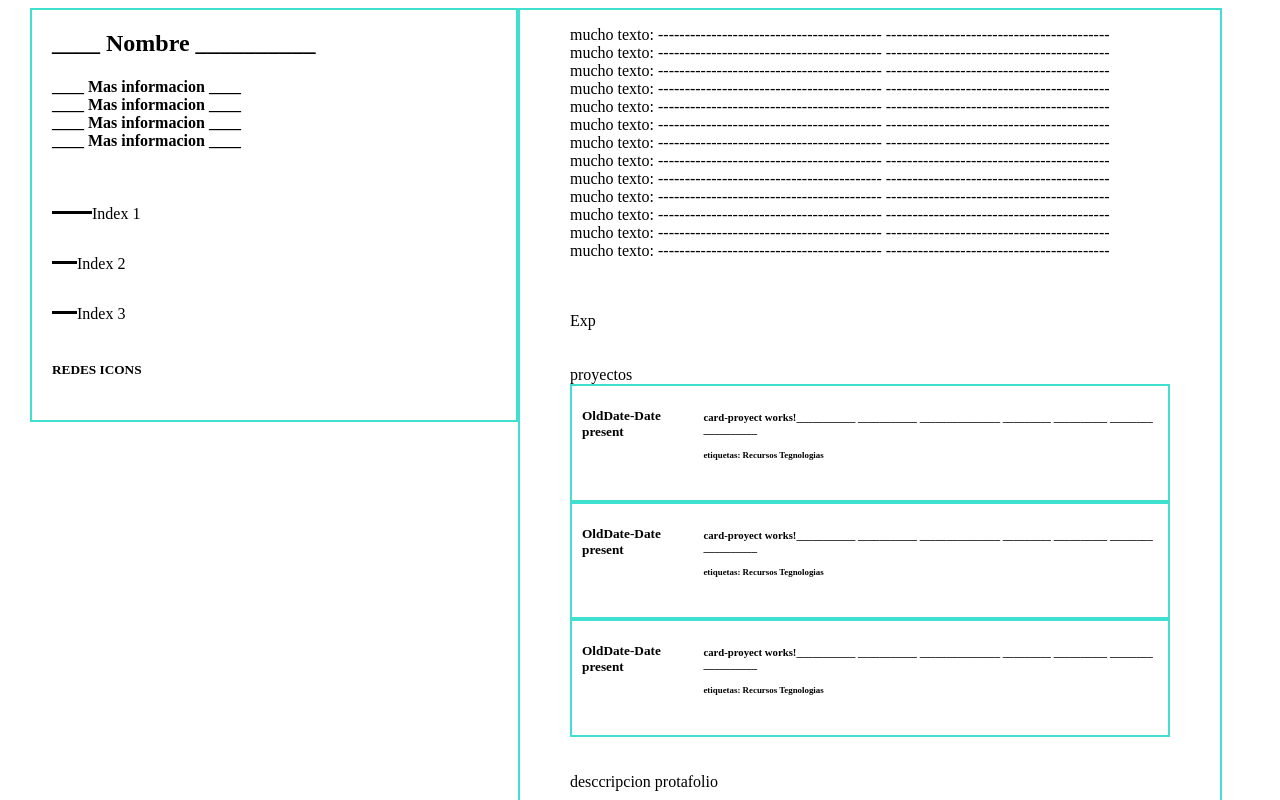
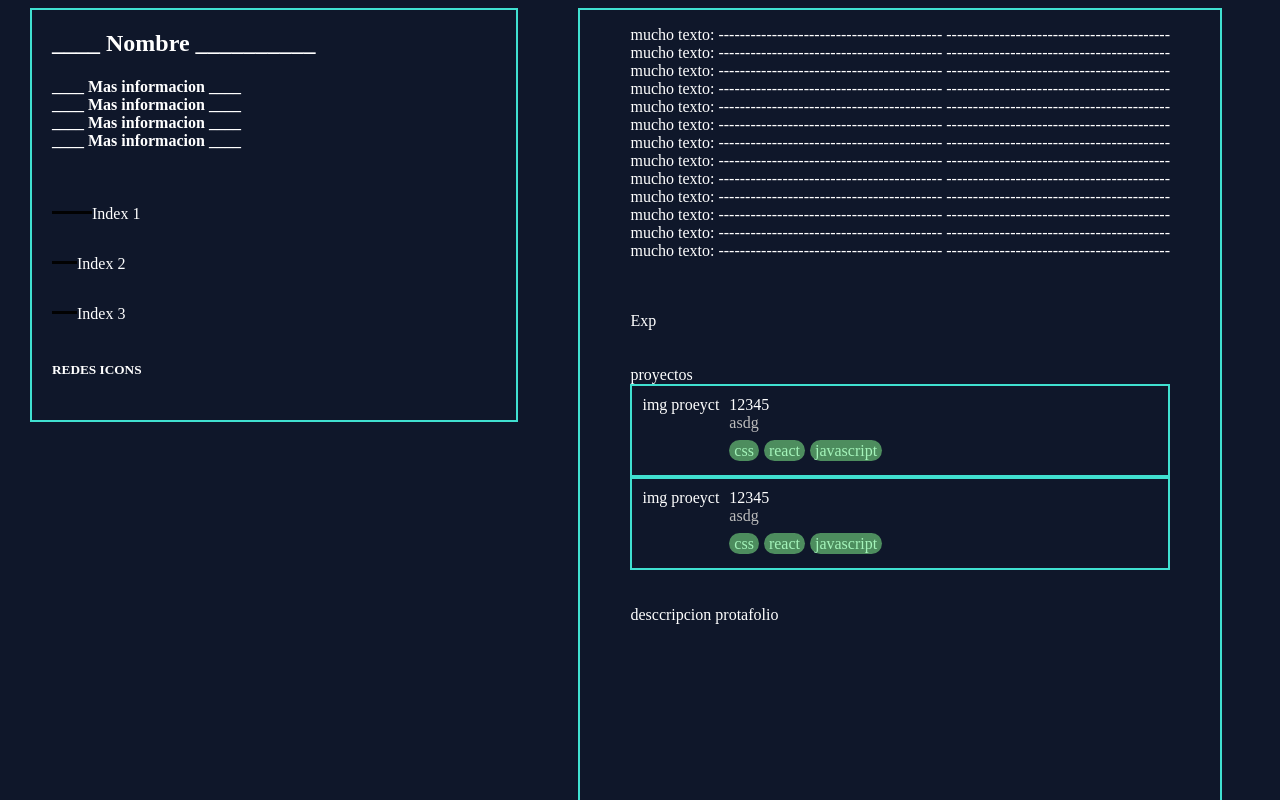
Before and after one commit to NessDisk/Portafolio, an Angular app in the folder Portafolio/: page / in a window 1280 px wide. Shown: the top 800 px of the page. Built offline with nearby package versions, Linux system fonts and the light colour scheme.

Commit message:
cars funtions

```diff
--- a/Portafolio/src/app/app.module.ts
+++ b/Portafolio/src/app/app.module.ts
@@ -13,6 +13,7 @@ import { FormsModule } from '@angular/forms';
 import { DataService } from './../service/data.service';
 import { IndexComponent } from './index/index.component';
 import { CardProyectComponent } from './card-proyect/card-proyect.component';
+import { TagComponent } from './tag/tag.component';
 
 @NgModule({
   declarations: [
@@ -23,7 +24,8 @@ import { CardProyectComponent } from './card-proyect/card-proyect.component';
     AngularComponent,
     UnityComponent,
     IndexComponent,
-    CardProyectComponent
+    CardProyectComponent,
+    TagComponent
   ],
   imports: [
     BrowserModule,
--- a/Portafolio/src/app/card-proyect/card-proyect.component.css
+++ b/Portafolio/src/app/card-proyect/card-proyect.component.css
@@ -4,9 +4,11 @@
     border: 2px solid turquoise;
     display: flex;
     flex-direction: row;
+    color: #ffffff;
 }
 
 .date_Tittle{
+    margin-top: 10px;
     margin-left: 10px;
     margin-right: 10px;
     display: flex;
@@ -14,8 +16,25 @@
 }
 .InfoCard{
     /* margin-left: 10px; */
+    margin-top: 10px;
     margin-right: 10px;
     display: flex;
     flex-direction:  column;
+    padding-bottom: 15px;
     /* width: 400px; */
 }
+
+.InfoCard_tittle{
+    color: white;
+}
+
+.InfoCard_Sumary{
+    color: rgb(188, 188, 188);
+}
+
+.InfoCard_tag{
+
+    display: flex;
+    flex-direction: row;
+    margin-top: 10px;
+}
--- a/Portafolio/src/app/card-proyect/card-proyect.component.html
+++ b/Portafolio/src/app/card-proyect/card-proyect.component.html
@@ -1,10 +1,10 @@
 <div class="continaer">
     <div class="cardProyect" >
-        <h5 class="date_Tittle">OldDate-Date present</h5>
-        <h6 class="InfoCard">card-proyect works!___________ ___________ _______________ _________ __________ ________ __________ <br>
-            <h5>etiquetas: Recursos Tegnologias</h5>
-
-        </h6>
+        <div class="date_Tittle">img proeyct</div>
+        <div class="InfoCard"> <div class="InfoCard_tittle">{{tittle}} </div > <div class="InfoCard_Sumary"> {{sumary}}</div>
+                    <div class="InfoCard_tag">    <div  *ngFor="let tagname of tagList" > <app-tag [tagName]='tagname' ></app-tag>  </div>
+                </div>
+        </div>
 
 
     </div>
--- a/Portafolio/src/app/index/index.component.html
+++ b/Portafolio/src/app/index/index.component.html
@@ -41,9 +41,18 @@
             <br><br>
             <div>
                 proyectos
-                <app-card-proyect></app-card-proyect>
-                <app-card-proyect></app-card-proyect>
-                <app-card-proyect></app-card-proyect>
+                <div  *ngFor="let proyectname of getProyects()" >
+                    <!-- <h2>{{ (projects[proyectname]) }}</h2> -->
+                    <!-- <h2>{{  projects[proyectname]['tags'] }}</h2> -->
+
+
+                        <app-card-proyect [tittle]="projects[proyectname]['title']"  [sumary]="projects[proyectname]['description']" [tagList]="getArrayToProyect(projects[proyectname]['tags'])" ></app-card-proyect>
+
+
+                </div>
+                <!-- <app-card-proyect [tittle]="titulo"  [sumary]="resumen" [tag1]="tagtest" ></app-card-proyect> -->
+                <!-- <app-card-proyect></app-card-proyect>
+                <app-card-proyect></app-card-proyect> -->
             </div>
             <br><br>
             <div>
--- a/Portafolio/src/app/index/index.component.ts
+++ b/Portafolio/src/app/index/index.component.ts
@@ -8,6 +8,10 @@ import { CardProyectComponent } from '../card-proyect/card-proyect.component';
   styleUrls: ['./index.component.css']
 })
 export class IndexComponent {
+
+  titulo : string="Titulo de prueba";
+  resumen : string="Esto es un resumendel proyecto";
+  tagtest : string="css";
 
   mostrarAnimacion1 = false;
   mostrarAnimacion2 = false;
@@ -119,4 +123,38 @@ export class IndexComponent {
 
   }
 
+
+  // info proyects
+
+  projects: any  = {
+    proyecto1: {
+      title: "12345",
+      description: "asdg",
+      tags: {
+        a: "css",
+        b: "react",
+        c: "javascript"
+      }
+    },
+    proyecto2: {
+      title: "12345",
+      description: "asdg",
+      tags: {
+        a: "css",
+        b: "react",
+        c: "javascript"
+      }
+    },
+  };
+
+  getProyects(): string[] {
+    return Object.keys(this.projects);
+  }
+
+  getArrayToProyect(obj: object ): string[] {
+    return Object.values(obj);
+  }
+
+
+
 }
--- /dev/null
+++ b/Portafolio/src/app/tag/tag.component.css
@@ -0,0 +1,9 @@
+
+.tagStyle{
+    display: inline;
+    color:  rgb(164, 244, 186);
+    background-color: rgb(77, 141, 94);
+    border-radius: 20px 20px 20px 20px;
+    padding: 2px 5px 2px 5px;
+    margin-right: 5px ;
+}
--- /dev/null
+++ b/Portafolio/src/app/tag/tag.component.html
@@ -0,0 +1,3 @@
+
+
+<div class="tagStyle">{{tagName}}</div>
--- a/Portafolio/src/styles.css
+++ b/Portafolio/src/styles.css
@@ -1,6 +1,7 @@
 /* You can add global styles to this file, and also import other style files */
 body {
-    background-color: #ffffff;
+    background-color: #0f172a;
+    color: white;
     /* margin-top: 200px; */
   }
 
```
Also changed, not shown: Portafolio/src/app/card-proyect/card-proyect.component.ts (+7 -1 lines), Portafolio/src/app/tag/tag.component.ts (added, +10 -0 lines), 2 other files (tests, documents, lock files or other folders).
